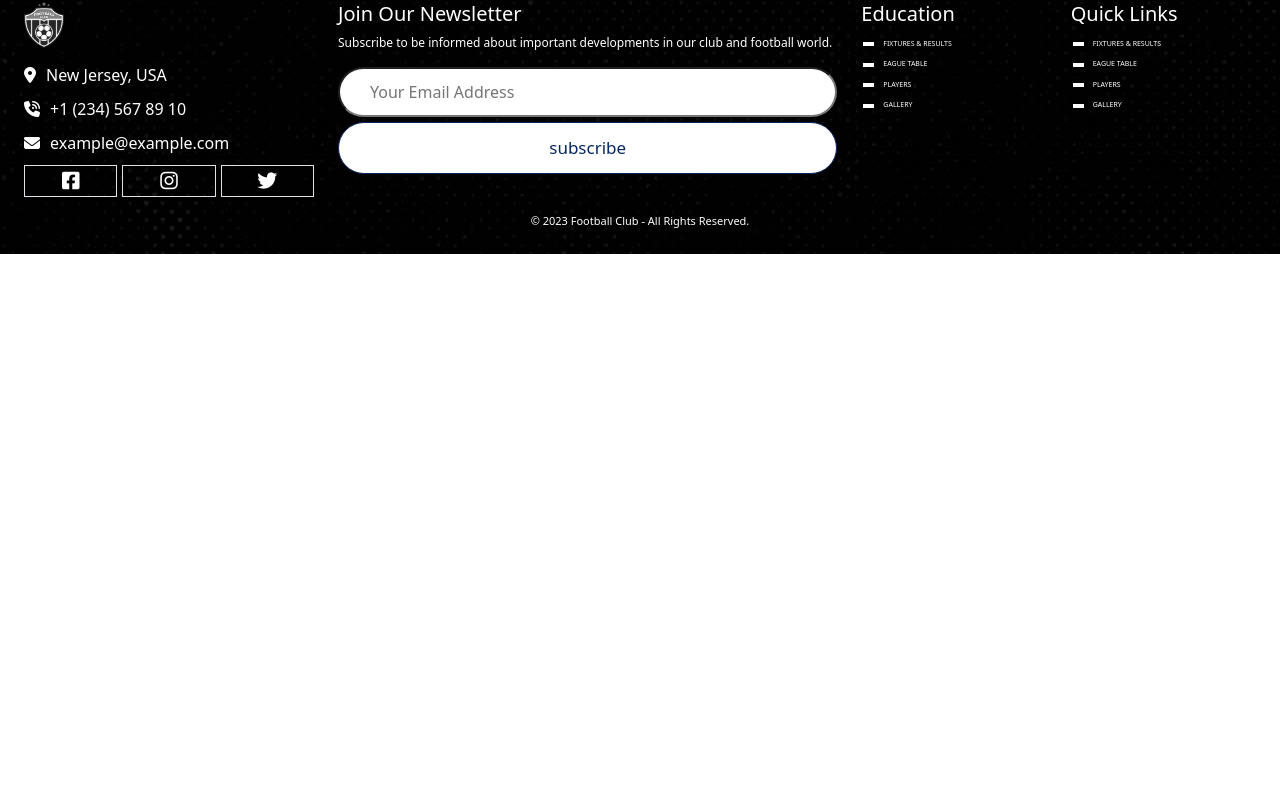
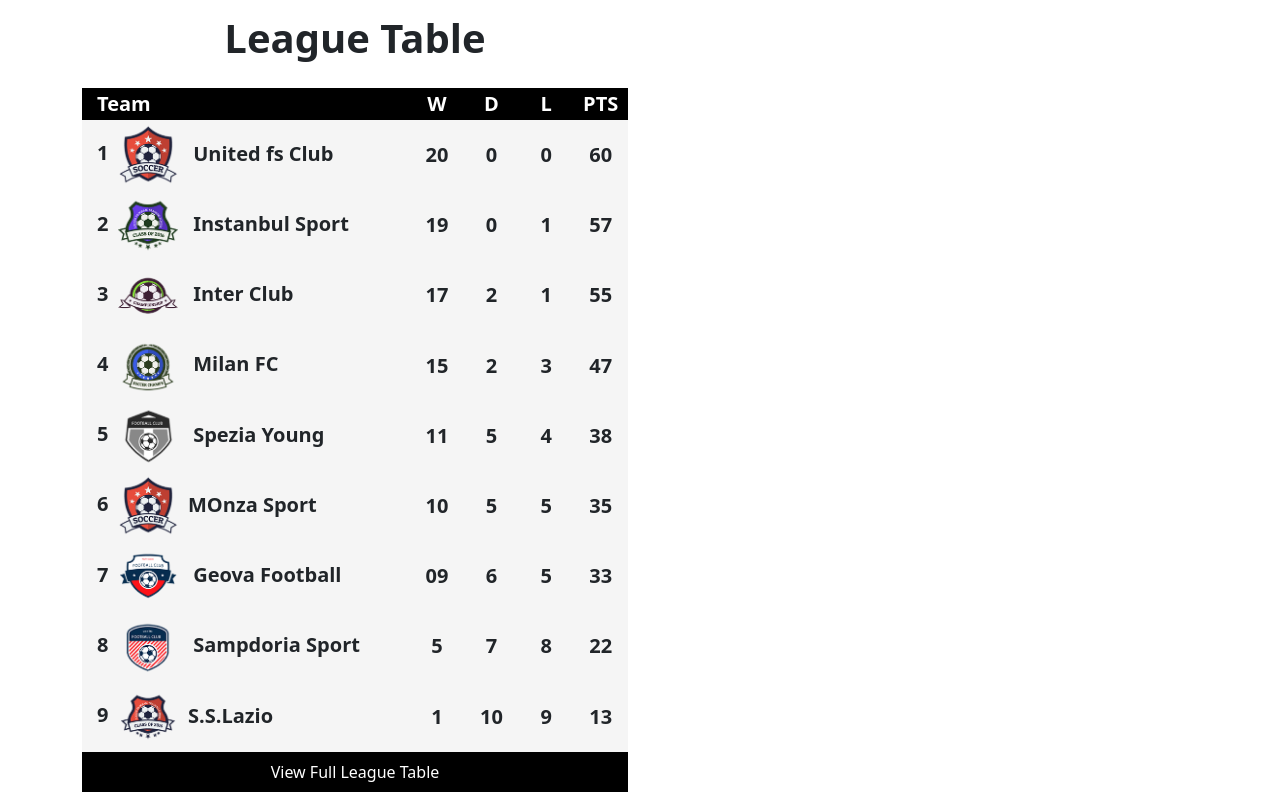
Before and after one commit to maurizio-marotta/proj-html-vuejs, a Vue app in the folder football/: page / in a window 1280 px wide. Shown: the part 2653-3460 px from the top of the page. Before the commit the page ends 2907 px from the top, so only its background shows below. Built offline with nearby package versions, Linux system fonts and the light colour scheme.

Commit message:
prima tabella

```diff
--- a/football/src/components/main-container/league-table.vue
+++ b/football/src/components/main-container/league-table.vue
@@ -1,15 +1,147 @@
 
 <script>
 export default {
-  name: 'article',
-}
+  name: "article",
+};
 </script>
 <template>
-  <div>
-    <div class="container-top"></div>
+  <div class="container">
+    <div class="row">
+      <div class="colonna col-md-6">
+        <div class="container-title d-flex"><strong>League Table</strong></div>
+        <table class="tb">
+          <tbody class="tbd">
+            <tr class="head">
+              <th class="club">Team</th>
+              <th class="pt text-center">W</th>
+              <th class="pt text-center">D</th>
+              <th class="pt text-center">L</th>
+              <th class="pt text-center">PTS</th>
+            </tr>
+            <tr class="table-body">
+              <th class="club"><strong class="position">1</strong><img src="../../assets/club-1.png"  alt="club"> United fs Club</th>
+              <th class="pt text-center">20</th>
+              <th class="pt text-center">0</th>
+              <th class="pt text-center">0</th>
+              <th class="pt text-center">60</th>
+            </tr>
+            <tr class="table-body">
+              <th class="club"><strong class="position">2</strong><img src="../../assets/club-2.png"  alt="club"> Instanbul Sport</th>
+              <th class="pt text-center">19</th>
+              <th class="pt text-center">0</th>
+              <th class="pt text-center">1</th>
+              <th class="pt text-center">57</th>
+            </tr>
+            <tr class="table-body">
+              <th class="club"><strong class="position">3</strong><img src="../../assets/club-3.png"  alt="club"> Inter Club</th>
+              <th class="pt text-center">17</th>
+              <th class="pt text-center">2</th>
+              <th class="pt text-center">1</th>
+              <th class="pt text-center">55</th>
+            </tr>
+            <tr class="table-body">
+              <th class="club"><strong class="position">4</strong><img src="../../assets/club-4.png"  alt="club"> Milan FC</th>
+              <th class="pt text-center">15</th>
+              <th class="pt text-center">2</th>
+              <th class="pt text-center">3</th>
+              <th class="pt text-center">47</th>
+            </tr>
+            <tr class="table-body">
+              <th class="club"><strong class="position">5</strong><img src="../../assets/club-6.png"  alt="club"> Spezia Young</th>
+              <th class="pt text-center">11</th>
+              <th class="pt text-center">5</th>
+              <th class="pt text-center">4</th>
+              <th class="pt text-center">38</th>
+            </tr>
+            <tr class="table-body">
+              <th class="club"><strong class="position">6</strong><img src="../../assets/club-1.png"  alt="club">MOnza Sport</th>
+              <th class="pt text-center">10</th>
+              <th class="pt text-center">5</th>
+              <th class="pt text-center">5</th>
+              <th class="pt text-center">35</th>
+            </tr>
+            <tr class="table-body">
+              <th class="club"><strong class="position">7</strong><img src="../../assets/club-7.png"  alt="club"> Geova Football</th>
+              <th class="pt text-center">09</th>
+              <th class="pt text-center">6</th>
+              <th class="pt text-center">5</th>
+              <th class="pt text-center">33</th>
+            </tr>
+            <tr class="table-body">
+              <th class="club"><strong class="position">8</strong><img src="../../assets/club-8.png"  alt="club"> Sampdoria Sport</th>
+              <th class="pt text-center">5</th>
+              <th class="pt text-center">7</th>
+              <th class="pt text-center">8</th>
+              <th class="pt text-center">22</th>
+            </tr>
+            <tr class="table-body">
+              <th class="club"><strong class="position">9</strong><img src="../../assets/club-9.png"  alt="club">S.S.Lazio</th>
+              <th class="pt text-center">1</th>
+              <th class="pt text-center">10</th>
+              <th class="pt text-center">9</th>
+              <th class="pt text-center">13</th>
+            </tr>
+            <tr class="head">
+
+            </tr>
+          </tbody>
+        </table>
+        <div class="container-bottom text-center">View Full League Table</div>
+      </div>
+      <div class="col-md-6">ciao</div>
+    </div>
   </div>
 </template>
 
 <style lang="scss" scoped>
 
+.container{
+  margin-bottom: 30px;
+}
+.colonna {
+  .container-title {
+    justify-content: center;
+    align-items: center;
+    font-size: 40px;
+    margin-bottom: 20px;
+    margin-top: 30px;
+  }
+}
+
+.head{
+  background-color: black;
+  color: white;
+}
+
+.table-body{
+  background-color: #F5F5F5;
+}
+.club {
+  text-align: left;
+  border-right: 0;
+  padding-left: 15px;
+  padding-right: 15px;
+  font-size: 20px;
+}
+
+.pt {
+  width: 10%;
+  font-size: 20px;
+}
+img{
+  margin-right: 10px;
+  width: 20%;
+}
+.position{
+  margin-right: 10px;
+}
+
+.container-bottom{
+  background-color: black;
+    color: white;
+    height: 40px;
+    display: flex;
+    justify-content: center;
+    align-items: center;
+}
 </style>
```
